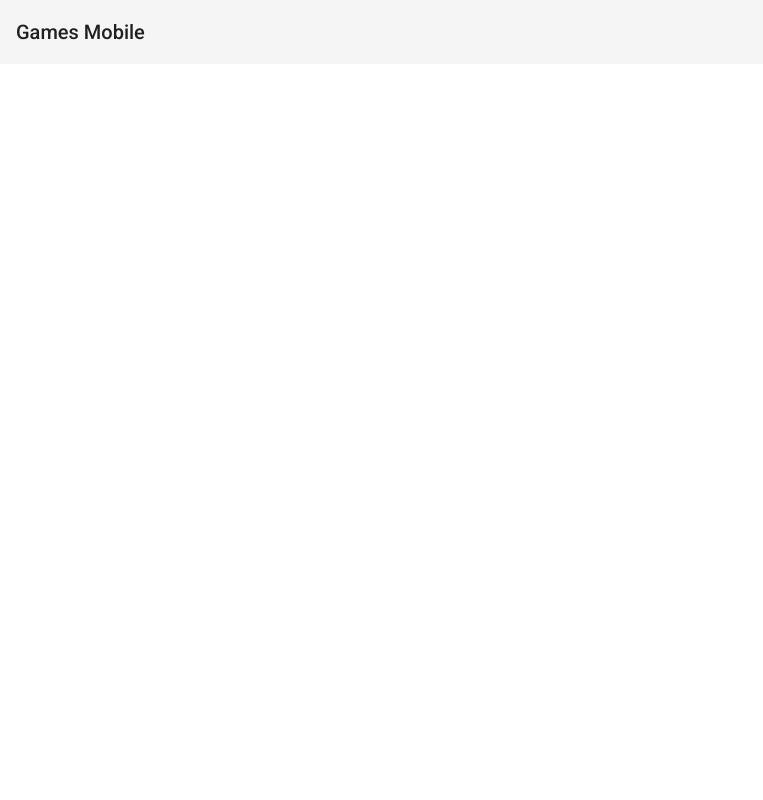
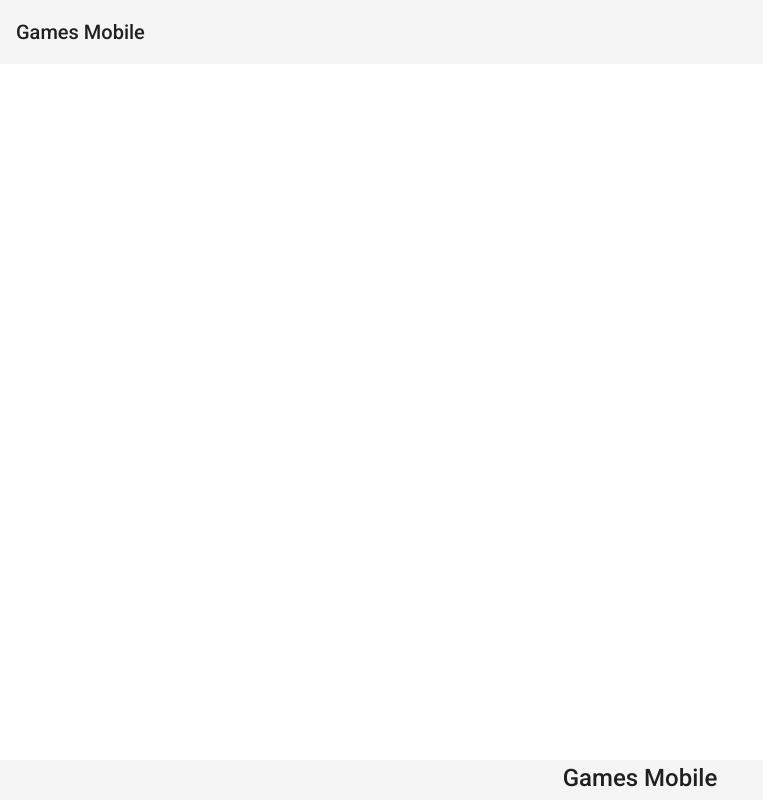
Before and after one commit to Daniel-Fonseca-da-Silva/Desafio-Ecommerce-Games-Mobile, an Angular app in the folder front/: page / in a window 1280 px wide. Shown: the whole page, without its empty margins (0-763 px from the left). Built offline with nearby package versions, Linux system fonts and the light colour scheme.

Commit message:
Criado footer

```diff
--- a/front/src/app/app.component.html
+++ b/front/src/app/app.component.html
@@ -1 +1,2 @@
 <app-toolbar></app-toolbar>
+<app-footer></app-footer>
--- a/front/src/app/app.module.ts
+++ b/front/src/app/app.module.ts
@@ -7,11 +7,13 @@ import { BrowserAnimationsModule } from '@angular/platform-browser/animations';
 import { MatToolbarModule } from '@angular/material/toolbar';
 import { ToolbarComponent } from './component/toolbar/toolbar.component';
 import { MatIconModule } from '@angular/material/icon';
+import { FooterComponent } from './component/footer/footer.component';
 
 @NgModule({
   declarations: [
     AppComponent,
-    ToolbarComponent
+    ToolbarComponent,
+    FooterComponent
   ],
   imports: [
     BrowserModule,
--- /dev/null
+++ b/front/src/app/component/footer/footer.component.css
@@ -0,0 +1,8 @@
+.footer {
+    height: 5%;
+    position: fixed;
+    bottom: 0;
+    justify-content: center;
+    font-size: 1.5rem;
+    padding-top: 0.7%;
+}
--- /dev/null
+++ b/front/src/app/component/footer/footer.component.html
@@ -0,0 +1,3 @@
+<mat-toolbar class="footer">
+    <p>Games Mobile</p>
+</mat-toolbar>
--- /dev/null
+++ b/front/src/app/component/footer/footer.component.ts
@@ -0,0 +1,15 @@
+import { Component, OnInit } from '@angular/core';
+
+@Component({
+  selector: 'app-footer',
+  templateUrl: './footer.component.html',
+  styleUrls: ['./footer.component.css']
+})
+export class FooterComponent implements OnInit {
+
+  constructor() { }
+
+  ngOnInit(): void {
+  }
+
+}
```
